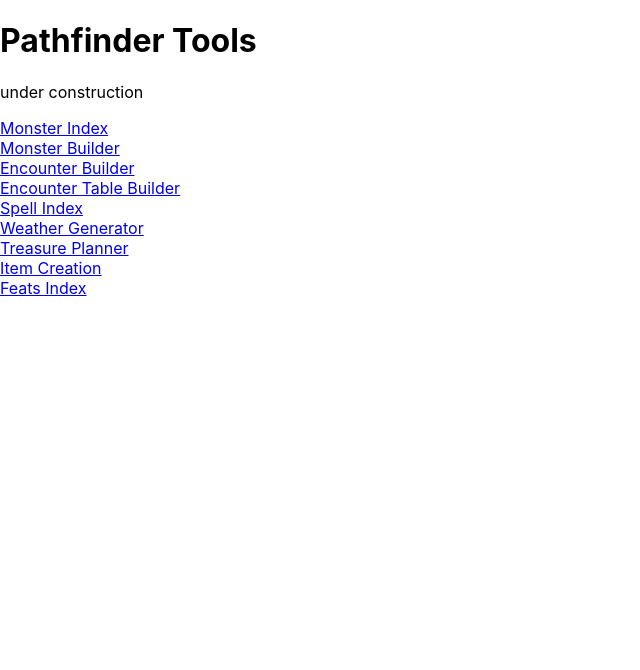
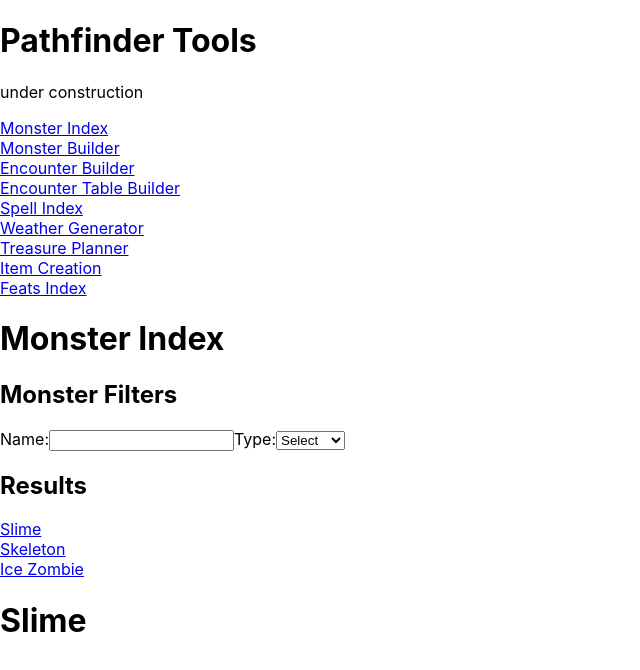
Before and after one commit to CalinDale/Pathfinder-Tools, a React (Create React App) app: page /monsters/0 in a window 1280 px wide. Shown: the top 670 px of the page, without its empty margins (0-640 px from the left). Built offline with nearby package versions, Linux system fonts and the light colour scheme.

Commit message:
Redux on most things

```diff
--- a/src/App.js
+++ b/src/App.js
@@ -1,6 +1,7 @@
 import React, { Component } from "react";
 import MainMenu from "./components/MainMenu";
 import MonsterIndex from "./components/monster-index/MonsterIndex";
+import MonsterDetails from "./components/monster-index/monster-details/MonsterDetails";
 import { BrowserRouter, Route } from "react-router-dom";
 
 class App extends Component {
@@ -13,7 +14,8 @@
 						<p>under construction</p>
 					</header>
 					<MainMenu />
-					<Route path="/monster-index" component={MonsterIndex} />
+					<Route path="/monsters" component={MonsterIndex} />
+					<Route path="/monsters/:monster_id" component={MonsterDetails} />
 				</div>
 			</BrowserRouter>
 		);
--- /dev/null
+++ b/src/actions/filterActions.js
@@ -0,0 +1,7 @@
+export const updateFilter = (name, value) => {
+	return {
+		type: "UPDATE_FILTER",
+		name,
+		value,
+	};
+};
--- a/src/components/monster-index/MonsterFilters.js
+++ b/src/components/monster-index/MonsterFilters.js
@@ -1,8 +1,10 @@
 import React, { Component } from "react";
+import { connect } from "react-redux";
+import { updateFilter } from "../../actions/filterActions";
 
 class MonsterFilters extends Component {
-	updateFilter(event) {
-		this.props.handleChange(event.target.name, event.target.value);
+	handleChange(event) {
+		this.props.updateFilter(event.target.name, event.target.value);
 	}
 	render() {
 		return (
@@ -13,13 +15,12 @@
 					<input
 						name="name"
 						type="text"
-						value={this.props.filters.name}
-						onChange={this.updateFilter.bind(this)}
+						onChange={this.handleChange.bind(this)}
 					/>
 				</label>
 				<label>
 					Type:
-					<select name="type" onChange={this.updateFilter.bind(this)}>
+					<select name="type" onChange={this.handleChange.bind(this)}>
 						<option value="">Select</option>
 						<option>Undead</option>
 						<option>Ooze</option>
@@ -30,4 +31,18 @@
 	}
 }
 
-export default MonsterFilters;
+const mapStateToProps = (state) => {
+	return {
+		filters: state.filters,
+	};
+};
+
+const mapDispatchToProps = (dispatch) => {
+	return {
+		updateFilter: (name, value) => {
+			dispatch(updateFilter(name, value));
+		},
+	};
+};
+
+export default connect(mapStateToProps, mapDispatchToProps)(MonsterFilters);
--- a/src/components/monster-index/MonsterIndex.js
+++ b/src/components/monster-index/MonsterIndex.js
@@ -4,15 +4,6 @@
 import { connect } from "react-redux";
 
 class MonsterIndex extends Component {
-	state = {
-		filters: { name: "", type: "" },
-	};
-	updateFilters(name, value) {
-		let filters = this.state.filters;
-		filters[name] = value;
-		this.setState({ filters: filters });
-		console.log(filters);
-	}
 	filterResults(monsters, filters) {
 		return monsters.filter((monster) => {
 			return (
@@ -22,14 +13,11 @@
 		});
 	}
 	render() {
-		let results = this.filterResults(this.props.monsters, this.state.filters);
+		let results = this.filterResults(this.props.monsters, this.props.filters);
 		return (
 			<div className="MonsterIndex">
 				<h1>Monster Index</h1>
-				<MonsterFilters
-					handleChange={this.updateFilters.bind(this)}
-					filters={this.state.filters}
-				/>
+				<MonsterFilters />
 				<ResultsList results={results} />
 			</div>
 		);
@@ -39,6 +27,7 @@
 const mapStateToProps = (state) => {
 	return {
 		monsters: state.monsters,
+		filters: state.filters,
 	};
 };
 
--- a/src/components/monster-index/ResultsList.js
+++ b/src/components/monster-index/ResultsList.js
@@ -5,7 +5,7 @@
 	const resultsList = results.map((result) => {
 		return (
 			<div className="ResultLink" key={result.key}>
-				<Link to={result.link}>{result.name}</Link>
+				<Link to={"/monsters/" + result.key}>{result.name}</Link>
 			</div>
 		);
 	});
--- /dev/null
+++ b/src/components/monster-index/monster-details/MonsterDetails.js
@@ -0,0 +1,22 @@
+import React, { Component } from "react";
+import { connect } from "react-redux";
+
+class MonsterDetails extends Component {
+	render() {
+		const monsterDetails = this.props.monster ? (
+			<h1>{this.props.monster.name}</h1>
+		) : (
+			<h1>No Monster Found</h1>
+		);
+		return <div className="MonsterDetailsContainer">{monsterDetails}</div>;
+	}
+}
+
+const mapStateToProps = (state, ownProps) => {
+	let id = ownProps.match.params.monster_id;
+	return {
+		monster: state.monsters.find((monster) => monster.key === id),
+	};
+};
+
+export default connect(mapStateToProps)(MonsterDetails);
--- a/src/reducers/RootReducer.js
+++ b/src/reducers/RootReducer.js
@@ -1,11 +1,11 @@
 const initState = {
 	monsters: [
-		{ key: 0, name: "Slime", type: "Ooze", subtypes: [] },
-		{ key: 1, name: "Skeleton", type: "Undead", subtypes: [] },
-		{ key: 2, name: "Ice Zombie", type: "Undead", subtypes: ["Cold"] },
+		{ key: "0", name: "Slime", type: "Ooze", subtypes: [] },
+		{ key: "1", name: "Skeleton", type: "Undead", subtypes: [] },
+		{ key: "2", name: "Ice Zombie", type: "Undead", subtypes: ["Cold"] },
 	],
 	tools: [
-		{ name: "Monster Index", link: "/monster-index", key: 0 },
+		{ name: "Monster Index", link: "/monsters", key: 0 },
 		{ name: "Monster Builder", link: "/", key: 1 },
 		{ name: "Encounter Builder", link: "/", key: 2 },
 		{ name: "Encounter Table Builder", link: "/", key: 3 },
@@ -15,10 +15,20 @@
 		{ name: "Item Creation", link: "/", key: 7 },
 		{ name: "Feats Index", link: "/", key: 8 },
 	],
+	filters: { name: "", type: "" },
 };
 
 const rootReducer = (state = initState, action) => {
-	return state;
+	let newState = { ...state };
+
+	switch (action.type) {
+		case "UPDATE_FILTER":
+			newState.filters[action.name] = action.value;
+			break;
+	}
+
+	console.log(newState);
+	return newState;
 };
 
 export default rootReducer;
```
